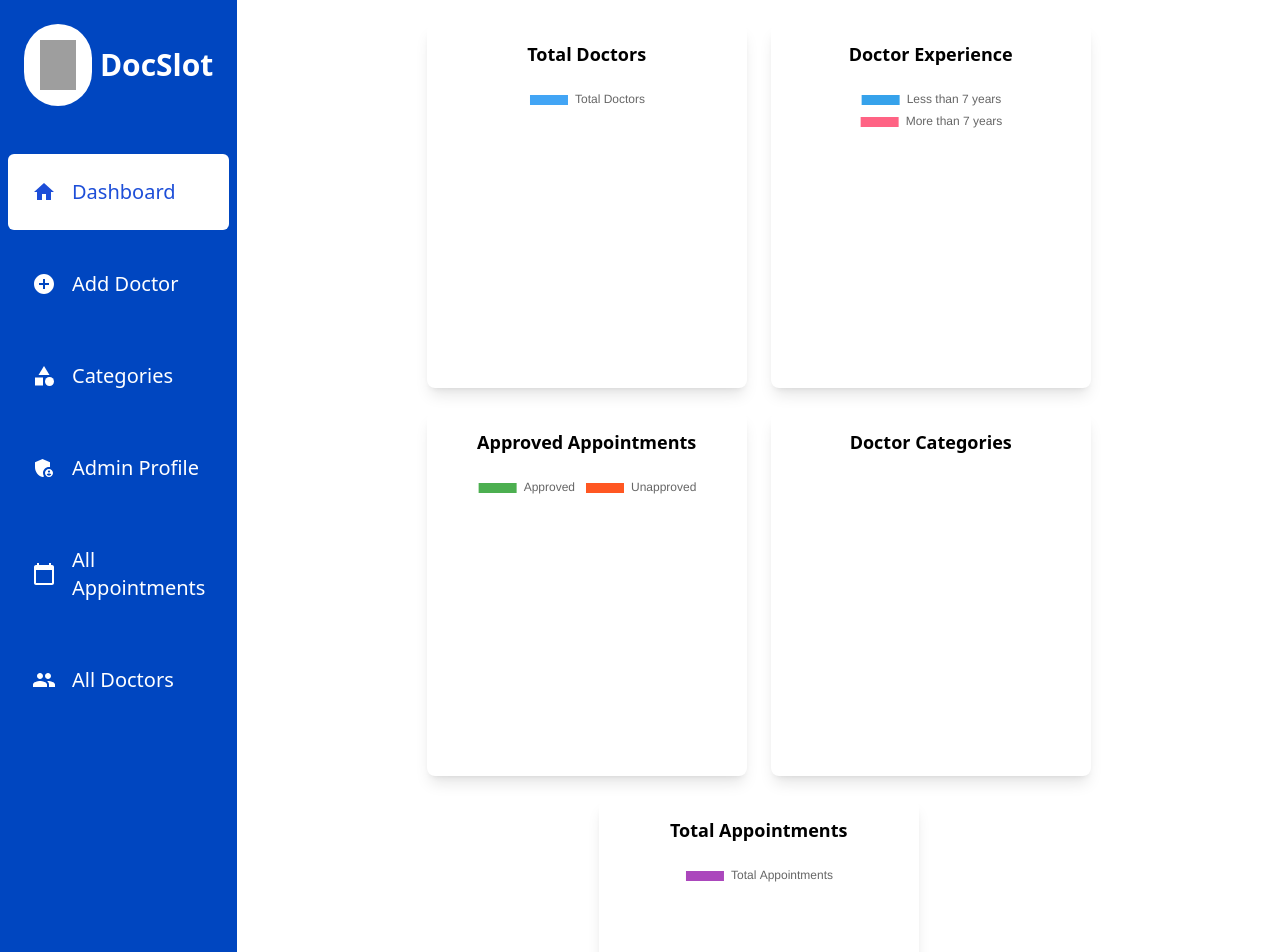
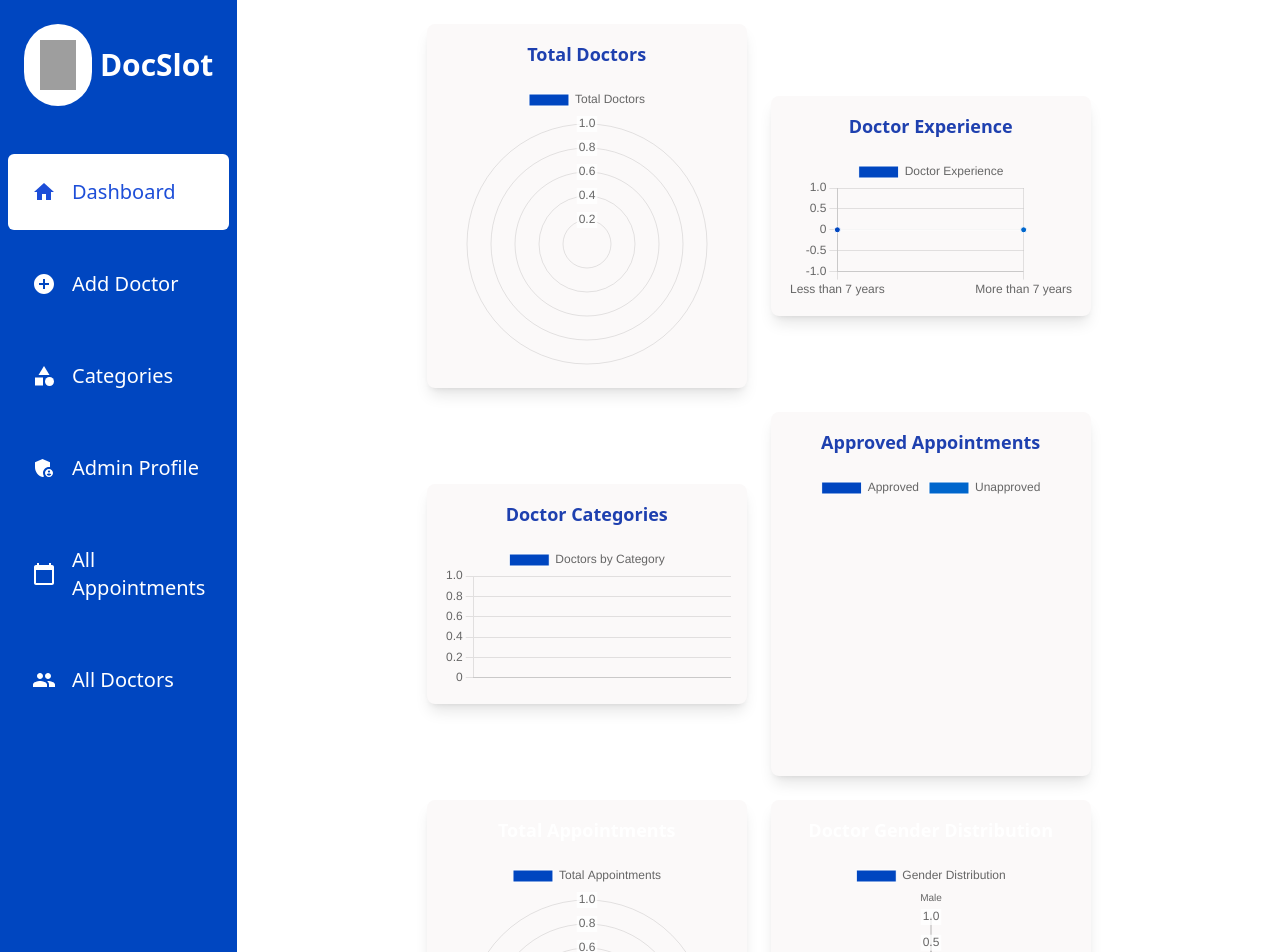
Before and after one commit to Lokesh1751/Docslot_Admin_Dashboard, a React (Create React App) app: page /dashboard in a window 1280 px wide. Shown: the top 952 px of the page. Built offline with nearby package versions, Linux system fonts and the light colour scheme; no server answers; the database is empty; grey boxes are pictures that could not be loaded.

Commit message:
adjust dashboard page

```diff
--- a/src/components/DoctorInfo.jsx
+++ b/src/components/DoctorInfo.jsx
@@ -78,6 +78,9 @@ function DoctorInfo() {
             Age: <span className="font-semibold">{doctor.age}</span>
           </p>
           <p className="text-lg text-gray-800 mb-2">
+            Gender: <span className="font-semibold">{doctor.gender}</span>
+          </p>
+          <p className="text-lg text-gray-800 mb-2">
             Category: <span className="font-semibold">{doctor.category}</span>
           </p>
           <p className="text-lg text-gray-800 mb-2">
--- a/src/pages/AddDoctor.jsx
+++ b/src/pages/AddDoctor.jsx
@@ -35,6 +35,7 @@ const AddDoctor = () => {
     experience: "",
     contact: "",
     email: "",
+    gender: "",
   });
 
   const [imagePreview, setImagePreview] = useState("");
@@ -65,6 +66,7 @@ const AddDoctor = () => {
         experience: "",
         contact: "",
         email: "",
+        gender: "",
       });
       setImagePreview("");
     } catch (err) {
@@ -154,6 +156,29 @@ const AddDoctor = () => {
             </div>
             <div className="w-full md:w-1/2">
               <label
+                htmlFor="gender"
+                className="block text-gray-600 mb-2 flex items-center"
+              >
+                <FaUser className="mr-2 text-gray-500" />
+                Gender
+              </label>
+              <select
+                id="gender"
+                name="gender"
+                value={formData.gender}
+                onChange={handleChange}
+                className="w-full p-3 border border-gray-300 rounded-md"
+                required
+              >
+                <option value="">Select gender</option>
+                <option value="male">Male</option>
+                <option value="female">Female</option>
+              </select>
+            </div>
+          </div>
+          <div className="flex flex-col md:flex-row gap-6">
+            <div className="w-full md:w-1/2">
+              <label
                 htmlFor="age"
                 className="block text-gray-600 mb-2 flex items-center"
               >
@@ -171,8 +196,6 @@ const AddDoctor = () => {
                 required
               />
             </div>
-          </div>
-          <div className="flex flex-col md:flex-row gap-6">
             <div className="w-full md:w-1/2">
               <label
                 htmlFor="specialty"
@@ -191,6 +214,8 @@ const AddDoctor = () => {
                 placeholder="Enter specialty"
               />
             </div>
+          </div>
+          <div className="flex flex-col md:flex-row gap-6">
             <div className="w-full md:w-1/2">
               <label
                 htmlFor="experience"
@@ -209,8 +234,6 @@ const AddDoctor = () => {
                 placeholder="Enter years of experience"
               />
             </div>
-          </div>
-          <div className="flex flex-col md:flex-row gap-6">
             <div className="w-full md:w-1/2">
               <label
                 htmlFor="contact"
@@ -229,7 +252,8 @@ const AddDoctor = () => {
                 placeholder="Enter contact number"
               />
             </div>
-            <div className="w-full md:w-1/2">
+          </div>
+          <div className="w-full">
             <label
               htmlFor="email"
               className="block text-gray-600 mb-2 flex items-center"
@@ -244,20 +268,16 @@ const AddDoctor = () => {
               value={formData.email}
               onChange={handleChange}
               className="w-full p-3 border border-gray-300 rounded-md"
-                placeholder="Enter email address"
+              placeholder="Enter email"
               required
             />
           </div>
-          </div>
-          <div className="text-center">
           <button
             type="submit"
-              className="px-6 py-3 bg-blue-600 text-white font-semibold rounded-lg hover:bg-blue-700 transition ease-in-out duration-300"
-              onClick={() => handleSubmit}
+            className="w-full bg-blue-800 text-white p-3 rounded-md hover:bg-blue-600 transition duration-200"
           >
             Add Doctor
           </button>
-          </div>
         </form>
       </div>
     </div>
--- a/src/pages/Dashboard.jsx
+++ b/src/pages/Dashboard.jsx
@@ -1,21 +1,46 @@
 import React, { useEffect, useState } from "react";
 import { FIRESTORE_DB } from "../firebase.config";
 import { collection, getDocs } from "firebase/firestore";
-import { Pie } from "react-chartjs-2";
-import { Chart as ChartJS, Tooltip, Legend, Title, ArcElement } from "chart.js";
+import { Bar, Line, Doughnut, Radar, PolarArea } from "react-chartjs-2";
+import {
+  Chart as ChartJS,
+  Tooltip,
+  Legend,
+  Title,
+  ArcElement,
+  BarElement,
+  LineElement,
+  PointElement,
+  CategoryScale,
+  LinearScale,
+  RadialLinearScale,
+  PolarAreaController,
+} from "chart.js";
 
-ChartJS.register(ArcElement, Tooltip, Legend, Title);
+ChartJS.register(
+  ArcElement,
+  Tooltip,
+  Legend,
+  Title,
+  BarElement,
+  LineElement,
+  PointElement,
+  CategoryScale,
+  LinearScale,
+  RadialLinearScale,
+  PolarAreaController
+);
 
 const categories = [
-  { id: 1, name: "Cardiology", color: "#FF6F61" },
-  { id: 2, name: "Dermatology", color: "#6A1B9A" },
-  { id: 3, name: "Gastroenterology", color: "#FFB74D" },
-  { id: 4, name: "Neurology", color: "#4CAF50" },
-  { id: 5, name: "Oncology", color: "#00BCD4" },
-  { id: 6, name: "Pediatrics", color: "#E91E63" },
-  { id: 7, name: "Orthopedics", color: "#FFC107" },
-  { id: 8, name: "Ophthalmology", color: "#3F51B5" },
-  { id: 9, name: "Psychiatry", color: "#FF5722" },
+  { id: 1, name: "Cardiology", color: "#0046C0" },
+  { id: 2, name: "Dermatology", color: "#0046C0" },
+  { id: 3, name: "Gastroenterology", color: "#0046C0" },
+  { id: 4, name: "Neurology", color: "#0046C0" },
+  { id: 5, name: "Oncology", color: "#0046C0" },
+  { id: 6, name: "Pediatrics", color: "#0046C0" },
+  { id: 7, name: "Orthopedics", color: "#0046C0" },
+  { id: 8, name: "Ophthalmology", color: "#0046C0" },
+  { id: 9, name: "Psychiatry", color: "#0046C0" },
 ];
 
 function Dashboard() {
@@ -30,6 +55,10 @@ function Dashboard() {
     approved: 0,
     unapproved: 0,
   });
+  const [genderData, setGenderData] = useState({
+    male: 0,
+    female: 0,
+  });
 
   useEffect(() => {
     const fetchDoctorData = async () => {
@@ -40,11 +69,14 @@ function Dashboard() {
         let categoryCounts = {};
         let lessThan7Years = 0;
         let moreThan7Years = 0;
+        let maleCount = 0;
+        let femaleCount = 0;
 
         doctorSnapshot.docs.forEach((doc) => {
           const data = doc.data();
           const category = data.category;
           const experience = data.experience;
+          const gender = data.gender;
 
           if (categoryCounts[category]) {
             categoryCounts[category]++;
@@ -57,11 +89,18 @@ function Dashboard() {
           } else {
             lessThan7Years++;
           }
+
+          if (gender === "Male") {
+            maleCount++;
+          } else if (gender === "Female") {
+            femaleCount++;
+          }
         });
 
         setDoctorCount(doctorSnapshot.size);
         setDoctorCategoryCount(categoryCounts);
         setExperienceData({ lessThan7Years, moreThan7Years });
+        setGenderData({ male: maleCount, female: femaleCount });
       } catch (error) {
         console.error("Error fetching doctor data: ", error);
       }
@@ -82,10 +121,8 @@ function Dashboard() {
         appointmentsSnapshot.docs.forEach((doc) => {
           const data = doc.data();
 
-          // Check if the appointments array exists
           if (data.appointments && Array.isArray(data.appointments)) {
             totalAppointmentsCount += data.appointments.length;
-            // Loop through each appointment in the appointments array
             data.appointments.forEach((appointment) => {
               if (appointment.approved) {
                 approved++;
@@ -95,9 +132,6 @@ function Dashboard() {
             });
           }
         });
-
-        console.log("Approved Appointments:", approved); // Debugging line
-        console.log("Unapproved Appointments:", unapproved); // Debugging line
 
         setTotalAppointments(totalAppointmentsCount);
         setApprovedAppointmentsData({ approved, unapproved });
@@ -110,15 +144,15 @@ function Dashboard() {
     fetchAppointmentData();
   }, []);
 
-  // Data for all pie charts
   const categoryData = {
     labels: Object.keys(doctorCategoryCount),
     datasets: [
       {
+        label: "Doctors by Category",
         data: Object.values(doctorCategoryCount),
         backgroundColor: categories.map((category) => category.color),
         borderColor: "#fff",
-        borderWidth: 2,
+        borderWidth: 1,
       },
     ],
   };
@@ -127,10 +161,11 @@ function Dashboard() {
     labels: ["Less than 7 years", "More than 7 years"],
     datasets: [
       {
+        label: "Doctor Experience",
         data: [experienceData.lessThan7Years, experienceData.moreThan7Years],
-        backgroundColor: ["#36A2EB", "#FF6384"],
+        backgroundColor: ["#0046C0", "#0066CC"],
         borderColor: "#fff",
-        borderWidth: 2,
+        borderWidth: 1,
       },
     ],
   };
@@ -139,13 +174,27 @@ function Dashboard() {
     labels: ["Approved", "Unapproved"],
     datasets: [
       {
+        label: "Appointments Status",
         data: [
           approvedAppointmentsData.approved,
           approvedAppointmentsData.unapproved,
         ],
-        backgroundColor: ["#4CAF50", "#FF5722"],
+        backgroundColor: ["#0046C0", "#0066CC"],
         borderColor: "#fff",
-        borderWidth: 2,
+        borderWidth: 1,
+      },
+    ],
+  };
+
+  const genderDataChart = {
+    labels: ["Male", "Female"],
+    datasets: [
+      {
+        label: "Gender Distribution",
+        data: [genderData.male, genderData.female],
+        backgroundColor: ["#0046C0", "#0066CC"],
+        borderColor: "#fff",
+        borderWidth: 1,
       },
     ],
   };
@@ -154,10 +203,11 @@ function Dashboard() {
     labels: ["Total Doctors"],
     datasets: [
       {
+        label: "Total Doctors",
         data: [doctorCount],
-        backgroundColor: ["#42A5F5"],
+        backgroundColor: ["#0046C0"],
         borderColor: "#fff",
-        borderWidth: 2,
+        borderWidth: 1,
       },
     ],
   };
@@ -166,49 +216,55 @@ function Dashboard() {
     labels: ["Total Appointments"],
     datasets: [
       {
+        label: "Total Appointments",
         data: [totalAppointments],
-        backgroundColor: ["#AB47BC"],
+        backgroundColor: ["#0046C0"],
         borderColor: "#fff",
-        borderWidth: 2,
+        borderWidth: 1,
       },
     ],
   };
 
   return (
-    <div className="flex flex-wrap items-center h-screen justify-center gap-6 p-6">
-      <div className="flex-1 max-w-xs shadow-lg rounded-lg p-4 bg-white">
+    <div className="flex flex-wrap items-center h-screen justify-center gap-6 p-6 bg-white">
+      <div className="flex-1 max-w-xs shadow-lg rounded-lg p-4 bg-[#fbf9f9]  text-blue-800">
         <h2 className="text-lg font-semibold text-center mb-4">
           Total Doctors
         </h2>
-        <Pie data={totalDoctorsChart} />
+        <PolarArea data={totalDoctorsChart} />
       </div>
 
-      <div className="flex-1 max-w-xs shadow-lg rounded-lg p-4 bg-white">
+      <div className="flex-1 max-w-xs shadow-lg rounded-lg p-4 bg-[#fbf9f9]  text-blue-800">
         <h2 className="text-lg font-semibold text-center mb-4">
           Doctor Experience
         </h2>
-        <Pie data={experienceDataChart} />
+        <Line data={experienceDataChart} />
       </div>
-
-      <div className="flex-1 max-w-xs shadow-lg rounded-lg p-4 bg-white">
+      <div className="flex-1 max-w-xs shadow-lg rounded-lg p-4 bg-[#fbf9f9]  text-blue-800">
+        <h2 className="text-lg font-semibold text-center mb-4">
+          Doctor Categories
+        </h2>
+        <Bar data={categoryData} />
+      </div>
+      <div className="flex-1 max-w-xs shadow-lg rounded-lg p-4 bg-[#fbf9f9]  text-blue-800">
         <h2 className="text-lg font-semibold text-center mb-4">
           Approved Appointments
         </h2>
-        <Pie data={approvedAppointmentsChart} />
+        <Doughnut data={approvedAppointmentsChart} />
       </div>
 
-      <div className="flex-1 max-w-xs shadow-lg rounded-lg p-4 bg-white">
-        <h2 className="text-lg font-semibold text-center mb-4">
-          Doctor Categories
-        </h2>
-        <Pie data={categoryData} />
-      </div>
-
-      <div className="flex-1 max-w-xs shadow-lg rounded-lg p-4 bg-white">
+      <div className="flex-1 max-w-xs shadow-lg rounded-lg p-4 bg-[#fbf9f9]  text-white">
         <h2 className="text-lg font-semibold text-center mb-4">
           Total Appointments
         </h2>
-        <Pie data={totalAppointmentsChart} />
+        <PolarArea data={totalAppointmentsChart} />
+      </div>
+
+      <div className="flex-1 max-w-xs shadow-lg rounded-lg p-4 bg-[#fbf9f9]  text-white">
+        <h2 className="text-lg font-semibold text-center mb-4">
+          Doctor Gender Distribution
+        </h2>
+        <Radar data={genderDataChart} />
       </div>
     </div>
   );
```
Lines whose indentation alone changed are shown as unchanged.
